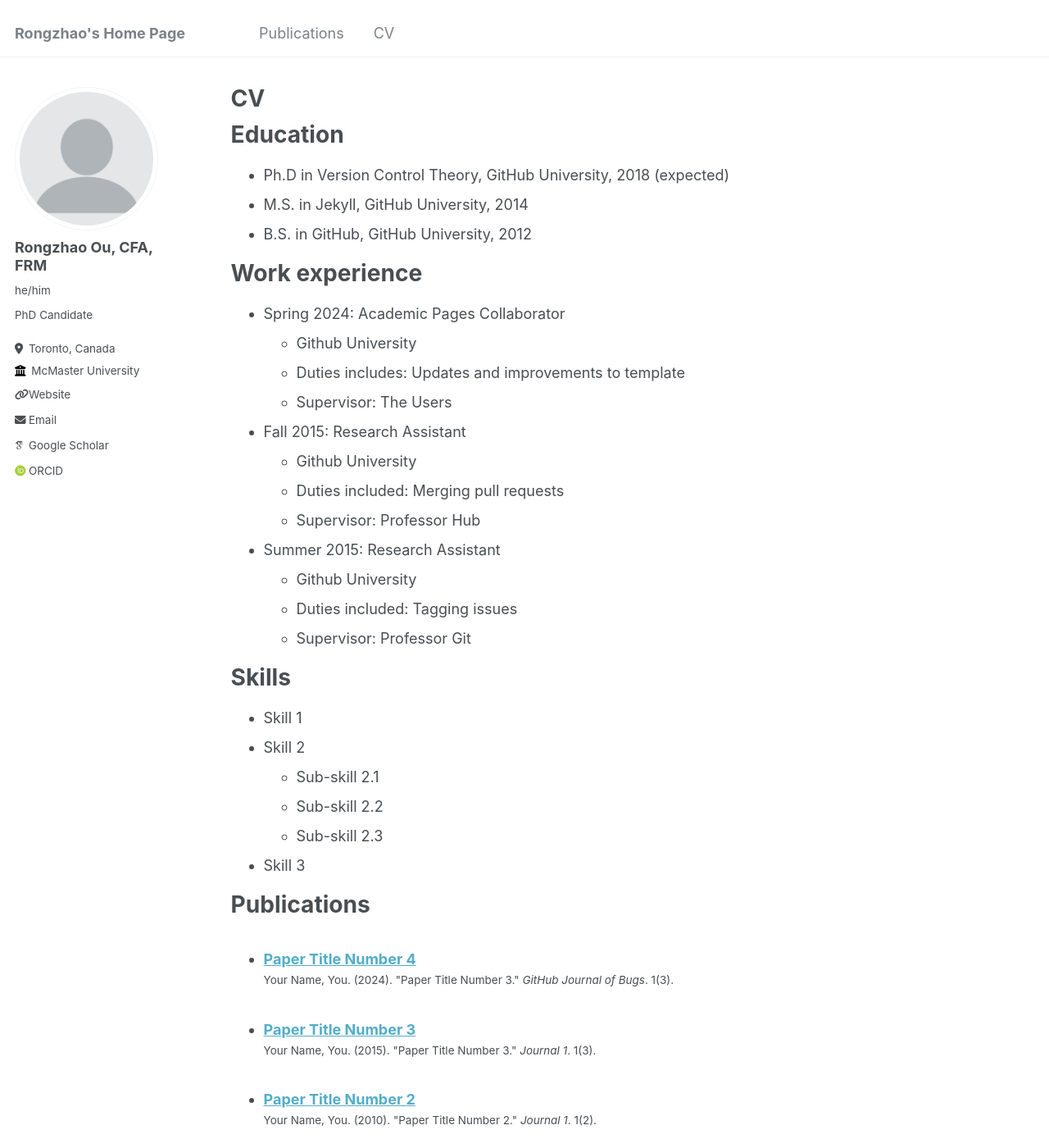
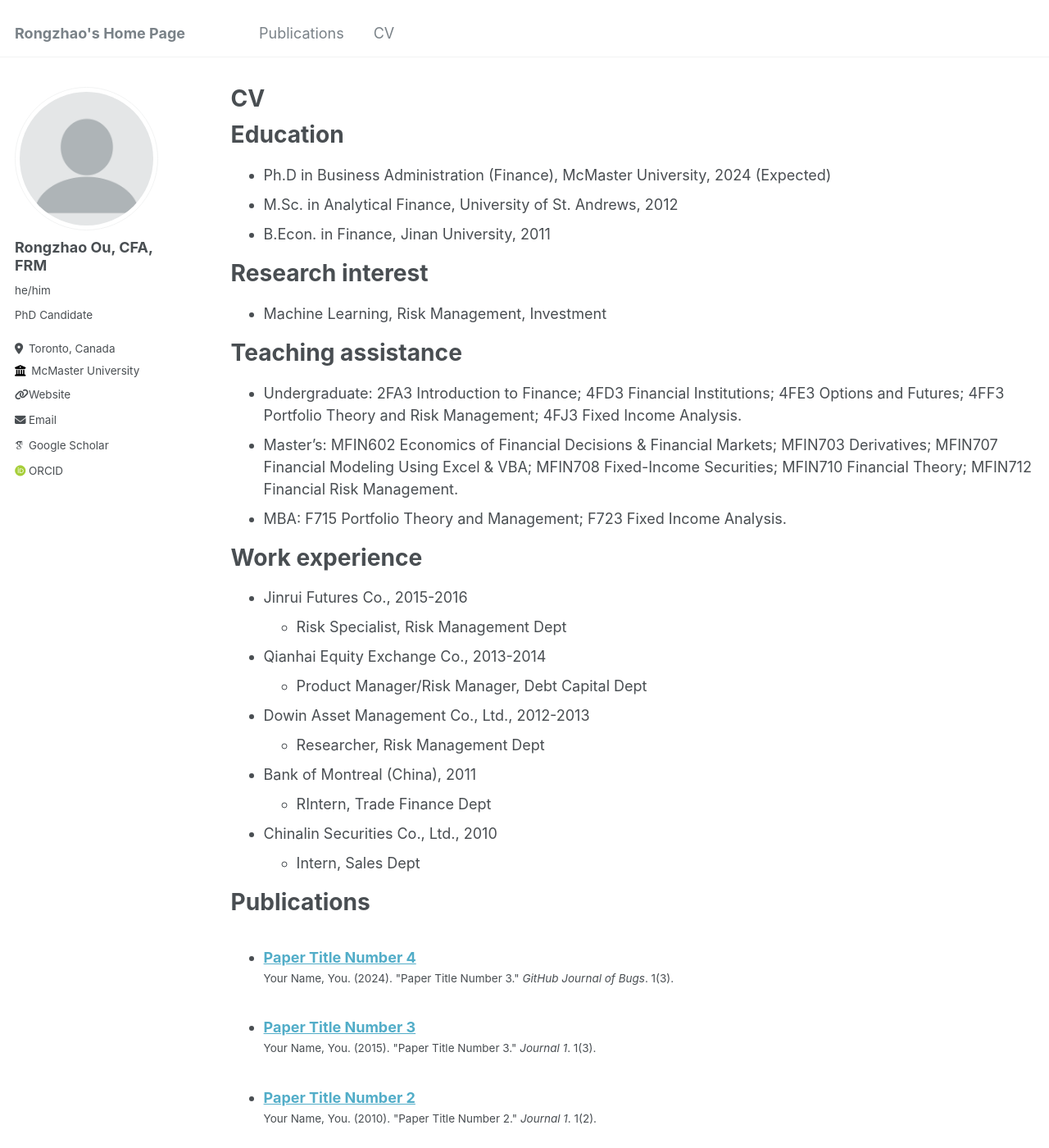
Before and after one commit to ourongzhao/ourongzhao.github.io, a Jekyll site: the page built from _pages/cv.md, in a window 1280 px wide and 1400 px high. Shown: the whole window at 82% size. Built offline with Jekyll 4.4.1, drawn with Linux system fonts in a browser that asks for light colours; some web fonts are replaced; some of the changed text lies outside the part shown.

Commit message:
Update cv.md

```diff
--- a/_pages/cv.md
+++ b/_pages/cv.md
@@ -11,35 +11,32 @@ redirect_from:
 
 Education
 ======
-* Ph.D in Version Control Theory, GitHub University, 2018 (expected)
-* M.S. in Jekyll, GitHub University, 2014
-* B.S. in GitHub, GitHub University, 2012
+* Ph.D in Business Administration (Finance), McMaster University, 2024 (Expected)
+* M.Sc. in Analytical Finance, University of St. Andrews, 2012
+* B.Econ. in Finance, Jinan University, 2011
+
+Research interest
+======
+* Machine Learning, Risk Management, Investment
+
+Teaching assistance
+======
+* Undergraduate: 2FA3 Introduction to Finance; 4FD3 Financial Institutions; 4FE3 Options and Futures; 4FF3 Portfolio Theory and Risk Management; 4FJ3 Fixed Income Analysis.
+* Master's: MFIN602 Economics of Financial Decisions & Financial Markets; MFIN703 Derivatives; MFIN707 Financial Modeling Using Excel & VBA; MFIN708 Fixed-Income Securities; MFIN710 Financial Theory; MFIN712 Financial Risk Management.
+* MBA: F715 Portfolio Theory and Management; F723 Fixed Income Analysis.
 
 Work experience
 ======
-* Spring 2024: Academic Pages Collaborator
-  * Github University
-  * Duties includes: Updates and improvements to template
-  * Supervisor: The Users
-
-* Fall 2015: Research Assistant
-  * Github University
-  * Duties included: Merging pull requests
-  * Supervisor: Professor Hub
-
-* Summer 2015: Research Assistant
-  * Github University
-  * Duties included: Tagging issues
-  * Supervisor: Professor Git
-
-Skills
-======
-* Skill 1
-* Skill 2
-  * Sub-skill 2.1
-  * Sub-skill 2.2
-  * Sub-skill 2.3
-* Skill 3
+* Jinrui Futures Co., 2015-2016
+  * Risk Specialist, Risk Management Dept
+* Qianhai Equity Exchange Co., 2013-2014
+  * Product Manager/Risk Manager, Debt Capital Dept
+* Dowin Asset Management Co., Ltd., 2012-2013
+  * Researcher, Risk Management Dept
+* Bank of Montreal (China), 2011
+  * RIntern, Trade Finance Dept
+* Chinalin Securities Co., Ltd., 2010
+  * Intern, Sales Dept
 
 Publications
 ======
@@ -47,18 +44,22 @@ Publications
     {% include archive-single-cv.html %}
   {% endfor %}</ul>
 
-Talks
+
+Honors and awards
 ======
-  <ul>{% for post in site.talks reversed %}
-    {% include archive-single-talk-cv.html  %}
-  {% endfor %}</ul>
+* Finance and Business Economics Area Best Teaching Assistant Award, McMaster University, 2023
+* International Excellence Award, McMaster University, 2017
+* Distinction in Dissertation (Performance of Value-at-Risk during Financial Crisis), University of St. Andrews, 2012
+* The Best Thesis of Undergraduate Innovation Contest (Prospect of Housing Economics in Zhujiang New Town), Jinan University, 2010
+* Merit Student Scholarship, Jinan University, 2009 & 2010
 
-Teaching
+Activities
 ======
-  <ul>{% for post in site.teaching reversed %}
-    {% include archive-single-cv.html %}
-  {% endfor %}</ul>
+* FRM Exam Item Writer, GARP, 2018 & 2019
+* Exchange Student for Cross-Straits Economic Management Seminar, Yuan Ze University (Taiwan), 2010
 
-Service and leadership
+Miscellaneous
 ======
-* Currently signed in to 43 different slack teams
+* Languages: English, Cantonese (Native), Mandarin
+* Programming Skills: Python, R, MATLAB, Stata, Eviews, VBA
+* Professional Qualifications: CFA, FRM, Intermediate Economist (China), Futures Investment Analyst (China), Qualification Certificate of Banking Professional (China)
```
